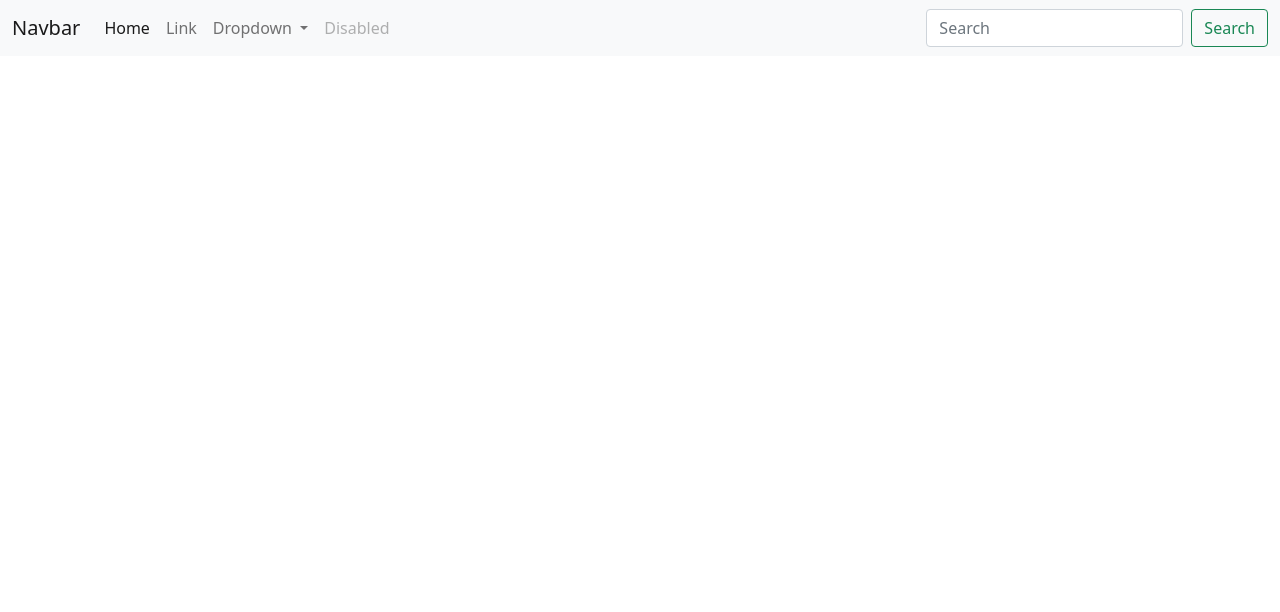
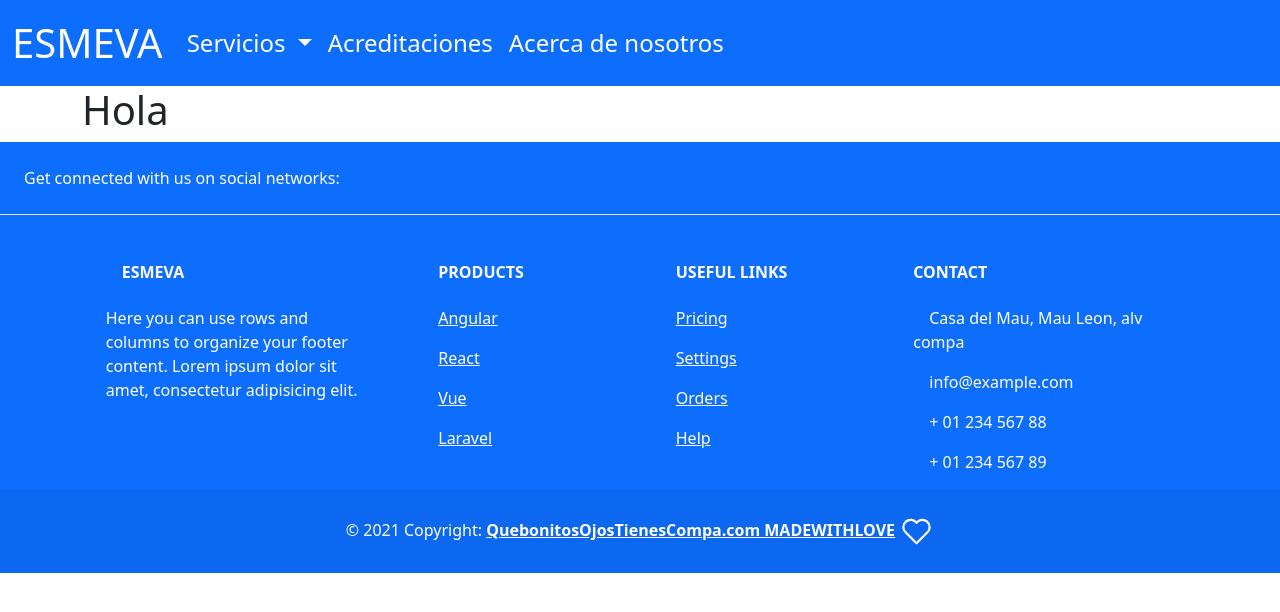
Before and after one commit to JMSC11/ESMEVA, a plain HTML site: page index.html in a window 1280 px wide. Drawn offline with nearby package versions, Linux system fonts and the light colour scheme.

Commit message:
Page mau footer add

```diff
--- a/css/styles.css
+++ b/css/styles.css
@@ -1,3 +1,3 @@
 :root{
-    --primary-blue: #423FFE
+    --primary-blue: #3B71CA
 }
--- /dev/null
+++ b/footer.html
@@ -0,0 +1,128 @@
+<footer class="bg-primary text-center text-lg-start text-white text-muted">
+    <!-- Section: Social media -->
+    <section class="text-white d-flex justify-content-center justify-content-lg-between p-4 border-bottom">
+      <!-- Left -->
+      <div class="me-5 d-none d-lg-block">
+        <span>Get connected with us on social networks:</span>
+      </div>
+      <!-- Left -->
+
+      <!-- Right -->
+      <div>
+        <a href="" class="me-4 text-reset">
+          <i class="fab fa-facebook-f"></i>
+        </a>
+        <a href="" class="me-4 text-reset">
+          <i class="fab fa-twitter"></i>
+        </a>
+        <a href="" class="me-4 text-reset">
+          <i class="fab fa-google"></i>
+        </a>
+        <a href="" class="me-4 text-reset">
+          <i class="fab fa-instagram"></i>
+        </a>
+        <a href="" class="me-4 text-reset">
+          <i class="fab fa-linkedin"></i>
+        </a>
+        <a href="" class="me-4 text-reset">
+          <i class="fab fa-github"></i>
+        </a>
+      </div>
+      <!-- Right -->
+    </section>
+    <!-- Section: Social media -->
+
+    <!-- Section: Links  -->
+    <section class="text-white">
+      <div class="container text-center text-md-start mt-5">
+        <!-- Grid row -->
+        <div class="row mt-3">
+          <!-- Grid column -->
+          <div class="col-md-3 col-lg-4 col-xl-3 mx-auto mb-4">
+            <!-- Content -->
+            <h6 class="text-uppercase fw-bold mb-4">
+              <i class="fas fa-gem me-3"></i>ESMEVA
+            </h6>
+            <p>
+              Here you can use rows and columns to organize your footer content. Lorem ipsum
+              dolor sit amet, consectetur adipisicing elit.
+            </p>
+          </div>
+          <!-- Grid column -->
+
+          <!-- Grid column -->
+          <div class="col-md-2 col-lg-2 col-xl-2 mx-auto mb-4">
+            <!-- Links -->
+            <h6 class="text-uppercase fw-bold mb-4">
+              Products
+            </h6>
+            <p>
+              <a href="#!" class="text-reset">Angular</a>
+            </p>
+            <p>
+              <a href="#!" class="text-reset">React</a>
+            </p>
+            <p>
+              <a href="#!" class="text-reset">Vue</a>
+            </p>
+            <p>
+              <a href="#!" class="text-reset">Laravel</a>
+            </p>
+          </div>
+          <!-- Grid column -->
+
+          <!-- Grid column -->
+          <div class="col-md-3 col-lg-2 col-xl-2 mx-auto mb-4">
+            <!-- Links -->
+            <h6 class="text-uppercase fw-bold mb-4">
+              Useful links
+            </h6>
+            <p>
+              <a href="#!" class="text-reset">Pricing</a>
+            </p>
+            <p>
+              <a href="#!" class="text-reset">Settings</a>
+            </p>
+            <p>
+              <a href="#!" class="text-reset">Orders</a>
+            </p>
+            <p>
+              <a href="#!" class="text-reset">Help</a>
+            </p>
+          </div>
+          <!-- Grid column -->
+
+          <!-- Grid column -->
+          <div class="col-md-4 col-lg-3 col-xl-3 mx-auto mb-md-0 mb-4">
+            <!-- Links -->
+            <h6 class="text-uppercase fw-bold mb-4">Contact</h6>
+            <p><i class="fas fa-home me-3"></i> Casa del Mau, Mau Leon, alv compa</p>
+            <p>
+              <i class="fas fa-envelope me-3"></i>
+              info@example.com
+            </p>
+            <p><i class="fas fa-phone me-3"></i> + 01 234 567 88</p>
+            <p><i class="fas fa-print me-3"></i> + 01 234 567 89</p>
+          </div>
+          <!-- Grid column -->
+        </div>
+        <!-- Grid row -->
+      </div>
+    </section>
+    <!-- Section: Links  -->
+
+    <!-- Copyright -->
+
+    <div class="text-white text-center p-4" style="background-color: rgba(0, 0, 0, 0.05);">
+      © 2021 Copyright:
+      <a class="text-reset fw-bold" href="">QuebonitosOjosTienesCompa.com MADEWITHLOVE</a>
+
+      <svg xmlns="http://www.w3.org/2000/svg" class="icon icon-tabler icon-tabler-heart" width="35" height="35" viewBox="0 0 24 24" stroke-width="1.5" stroke="#ffffff" fill="none" stroke-linecap="round" stroke-linejoin="round">
+        <path stroke="none" d="M0 0h24v24H0z" fill="none"/>
+        <path d="M19.5 12.572l-7.5 7.428l-7.5 -7.428a5 5 0 1 1 7.5 -6.566a5 5 0 1 1 7.5 6.572" />
+      </svg>
+
+    </div>
+    <!-- Copyright -->
+  </footer>
+  <!-- Footer -->
--- a/index.html
+++ b/index.html
@@ -6,7 +6,12 @@
     <title>ESMEVA</title>
 </head>
 <body>
+    <!-- Contenedor principal -->
     <div id="navbar-content"></div>
+    <div class="container">
+        <h1>Hola</h1>
+    </div>
+    <div id="footer-content"></div>
 </body>
 <script src="https://cdn.jsdelivr.net/npm/@popperjs/core@2.9.2/dist/umd/popper.min.js" integrity="sha384-IQsoLXl5PILFhosVNubq5LC7Qb9DXgDA9i+tQ8Zj3iwWAwPtgFTxbJ8NT4GN1R8p" crossorigin="anonymous"></script>
 <script src="https://cdn.jsdelivr.net/npm/bootstrap@5.0.2/dist/js/bootstrap.min.js" integrity="sha384-cVKIPhGWiC2Al4u+LWgxfKTRIcfu0JTxR+EQDz/bgldoEyl4H0zUF0QKbrJ0EcQF" crossorigin="anonymous"></script>
--- a/js/scripts.js
+++ b/js/scripts.js
@@ -5,3 +5,11 @@ document.addEventListener("DOMContentLoaded", function() {
         document.getElementById('navbar-content').innerHTML = data
     })
 });
+
+document.addEventListener("DOMContentLoaded", function() {
+    fetch('footer.html')
+    .then(response => response.text())
+    .then(data =>{
+        document.getElementById('footer-content').innerHTML = data
+    })
+});
--- a/navbar.html
+++ b/navbar.html
@@ -7,23 +7,36 @@
     <link href="https://cdn.jsdelivr.net/npm/bootstrap@5.0.2/dist/css/bootstrap.min.css" rel="stylesheet" integrity="sha384-EVSTQN3/azprG1Anm3QDgpJLIm9Nao0Yz1ztcQTwFspd3yD65VohhpuuCOmLASjC" crossorigin="anonymous">
 </head>
 <!--NAVBAR-->
-<nav class="navbar navbar-expand-lg navbar-light bg-light">
+<nav class="navbar navbar-expand-lg navbar-dark bg-primary fs-4 ">
     <div class="container-fluid">
-      <a class="navbar-brand" href="#">Navbar</a>
+      <a class="navbar-brand text-white fs-1" href="index.html">ESMEVA</a>
       <button class="navbar-toggler" type="button" data-bs-toggle="collapse" data-bs-target="#navbarSupportedContent" aria-controls="navbarSupportedContent" aria-expanded="false" aria-label="Toggle navigation">
         <span class="navbar-toggler-icon"></span>
       </button>
       <div class="collapse navbar-collapse" id="navbarSupportedContent">
         <ul class="navbar-nav me-auto mb-2 mb-lg-0">
-          <li class="nav-item">
-            <a class="nav-link active" aria-current="page" href="#">Home</a>
+          <li class="nav-item dropdown">
+            <a class="nav-link dropdown-toggle text-white" href="#" id="navbarDropdown" role="button" data-bs-toggle="dropdown" aria-expanded="false">
+              Servicios
+            </a>
+            <ul class="dropdown-menu" aria-labelledby="navbarDropdown">
+              <li><a class="dropdown-item " href="#">Validación</a></li>
+              <li><a class="dropdown-item " href="#">Calificación</a></li>
+              <li><hr class="dropdown-divider"></li>
+              <li><a class="dropdown-item" href="#">Calificación de áreas</a></li>
+              <li><a class="dropdown-item" href="#">Calibración</a></li>
+              <li><a class="dropdown-item" href="#">Servicio técnico</a></li>
+            </ul>
           </li>
           <li class="nav-item">
-            <a class="nav-link" href="#">Link</a>
+            <a class="nav-link active" aria-current="page" href="#">Acreditaciones</a>
           </li>
-          <li class="nav-item dropdown">
+          <li class="nav-item">
+            <a class="nav-link active" aria-current="page" href="#">Acerca de nosotros</a>
+          </li>
+          <!-- <li class="nav-item dropdown">
             <a class="nav-link dropdown-toggle" href="#" id="navbarDropdown" role="button" data-bs-toggle="dropdown" aria-expanded="false">
-              Dropdown
+              Cursos
             </a>
             <ul class="dropdown-menu" aria-labelledby="navbarDropdown">
               <li><a class="dropdown-item" href="#">Action</a></li>
@@ -31,15 +44,8 @@
               <li><hr class="dropdown-divider"></li>
               <li><a class="dropdown-item" href="#">Something else here</a></li>
             </ul>
-          </li>
-          <li class="nav-item">
-            <a class="nav-link disabled" href="#" tabindex="-1" aria-disabled="true">Disabled</a>
-          </li>
+          </li> -->
         </ul>
-        <form class="d-flex">
-          <input class="form-control me-2" type="search" placeholder="Search" aria-label="Search">
-          <button class="btn btn-outline-success" type="submit">Search</button>
-        </form>
       </div>
     </div>
   </nav>
```
